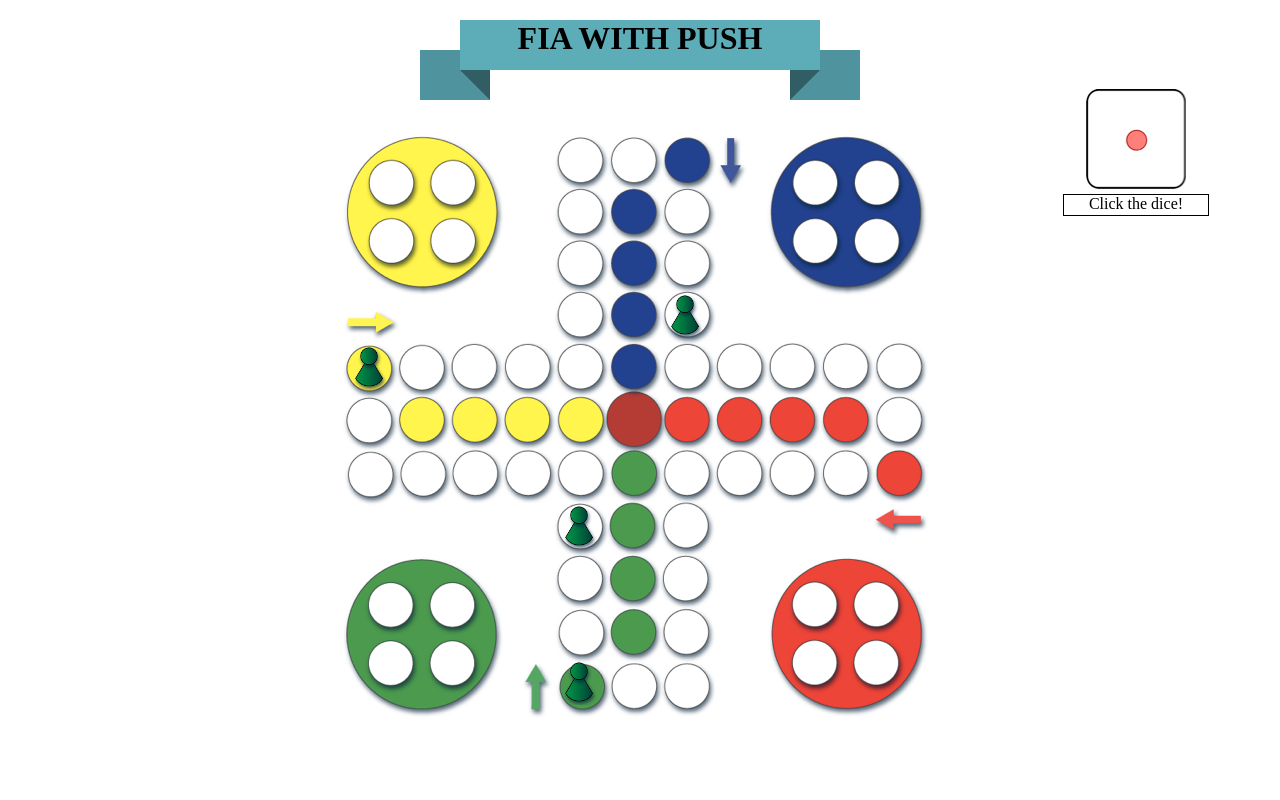
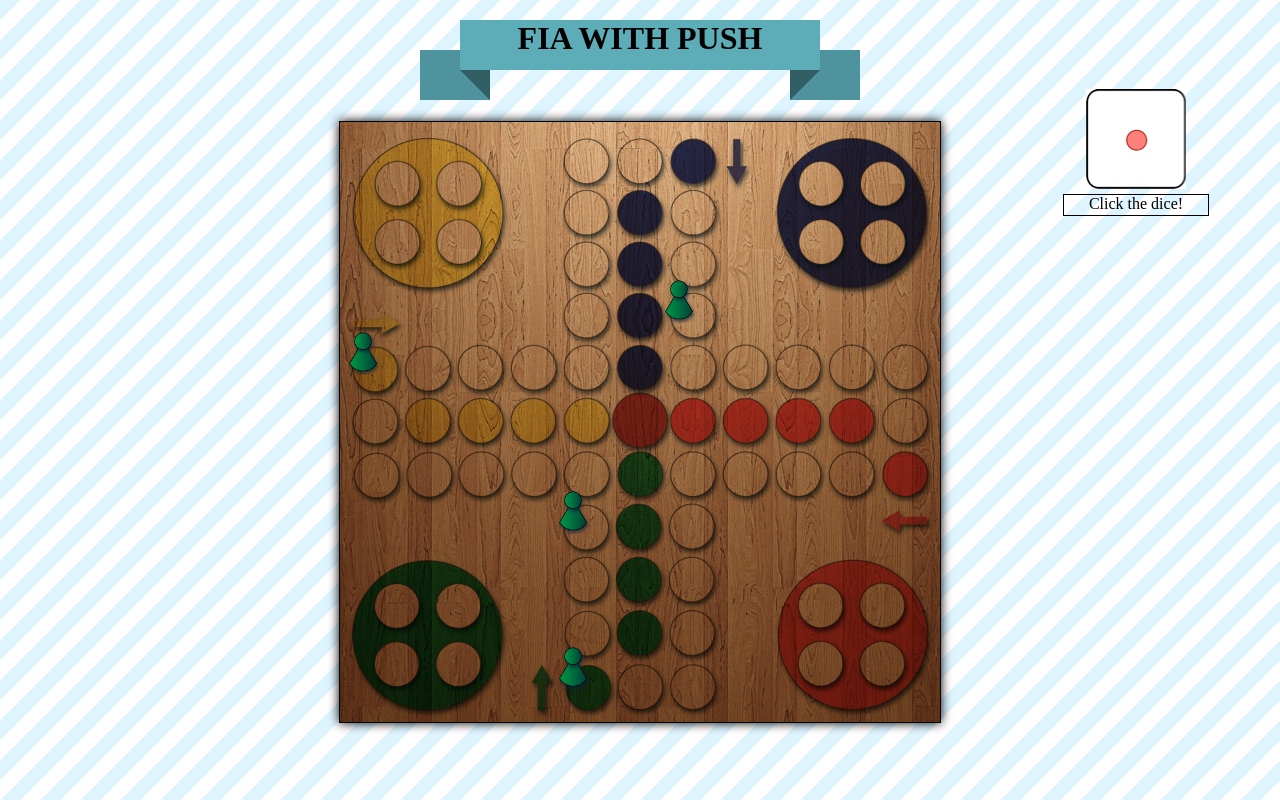
Before and after one commit to OskarWastensson/fiamedknuff, a PHP site: page /gameBoard.html in a window 1280 px wide. Run offline with PHP 8.4, Linux system fonts and the light colour scheme.

Commit message:
ny bg css och bakgrundspattern
ny bg tagit bort pudding på div.boardWrapper så offseten blir fel…

```diff
--- a/css/main.css
+++ b/css/main.css
@@ -1,6 +1,7 @@
 body {
 	margin: 0;
 	padding: 0;
+	background-image: url(../images/stripebg.png);
 }
 
 div.boardWrapper{
@@ -8,8 +9,11 @@ div.boardWrapper{
 	width: 600px;
 	height: 600px;
 	display: block;
-	background: url('../images/board.png') 0 0 no-repeat;
-	padding: 16px 0 0 12px;
+	background: url('../images/board copy.png') 0 0 no-repeat;
+	padding: 0px;
+	border: solid 1px black;
+	box-shadow: 0px 0px 10px;
+	margin-bottom: 10px;
 }
 
 div.home {
```
Also changed, not shown: images/Pattern_Wood.jpg (added), images/board copy.png (added), images/stripebg.png (added), 1 other file.
